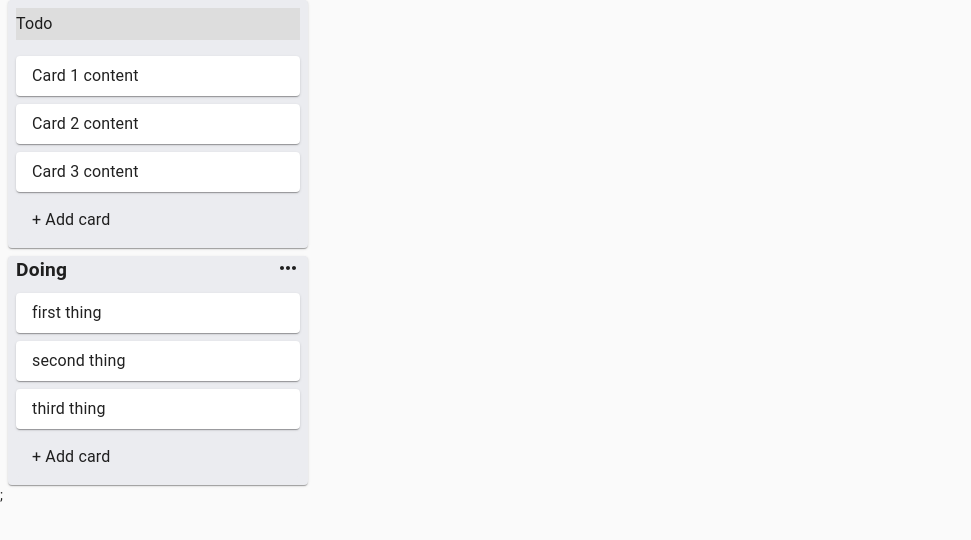
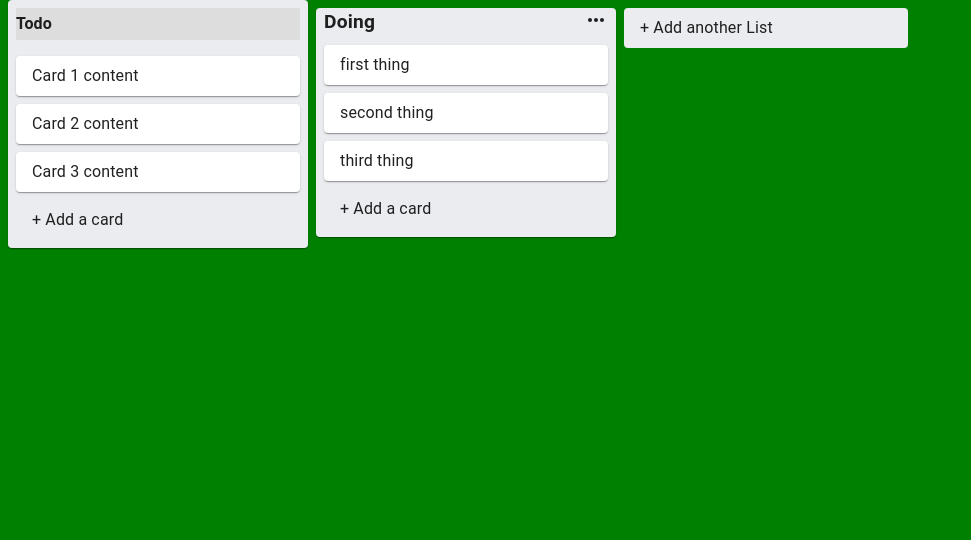
Before and after one commit to anamariatanase/iDoList, a React (Create React App) app: page / in a window 1280 px wide. Both pictures are taken after a click on the element "Todo". Shown: the top 540 px of the page, without its empty margins (0-971 px from the left). Built offline with nearby package versions, Linux system fonts and the light colour scheme.

Commit message:
Finished updating and adding lists

```diff
--- a/src/App.js
+++ b/src/App.js
@@ -1,20 +1,81 @@
 import React, { useState } from 'react';
 import './App.css';
+import { v4 as uuid } from "uuid";
 import List from './components/List/List';
 import store from './utils/store'
+import StoreApi from './utils/storeAPI'
+import InputContainer from './components/Input/InputContainer';
+import { makeStyles } from '@material-ui/core/styles'
+
+const useStyle = makeStyles((theme) => ({
+  root: {
+    display: 'flex',
+    minHeight: "100vh",
+    backgroundColor: "green",
+  }
+}));
+
 function App() {
   const [data, setData] = useState(store);
-  return (
-    <div>
-      {
-        data.listIds.map((listId) => {
-          const list = data.lists[listId];
-          return <List list={list} key={listId} />;
-        })
-      };
+  const classes = useStyle();
+  const addMoreCard = (content, listId) => {
+    const newCardId = uuid();
+    const newCard = {
+      id: newCardId,
+      content: content,
+    };
+    const list = data.lists[listId];
+    list.cards = [...list.cards, newCard];
+    const newState = {
+      ...data,
+      lists: {
+        ...data.lists,
+        [listId]: list,
+      }
+    };
+    setData(newState)
+  };
+  const addMoreList = (title) => {
+    const newListId = uuid();
+    const newList = {
+      id: newListId,
+      title,
+      cards: []
+    };
+    const newState = {
+      listIds: [...data.listIds, newListId],
+      lists: {
+        ...data.lists,
+        [newListId]: newList
+      }
+    }
+    setData(newState);
+  };
+  const updateListTitle = (title, listId) => {
+    const list = data.lists[listId];
+    list.title = title;
 
-    </div>
-
+    const newState = {
+      ...data,
+      lists:{
+        ...data.lists,
+        [listId]:list
+      }
+    }
+    setData(newState);
+  };
+    return (
+    <StoreApi.Provider value={{ addMoreCard, addMoreList, updateListTitle }}>
+      <div className={classes.root}>
+        {
+          data.listIds.map((listId) => {
+            const list = data.lists[listId];
+            return <List list={list} key={listId} />
+          })
+        }
+        <InputContainer type="list" />
+      </div>
+    </StoreApi.Provider>
   );
 }
 
--- a/src/components/Input/InputCard.js
+++ b/src/components/Input/InputCard.js
@@ -1,6 +1,7 @@
 import { Button, fade, IconButton, InputBase, makeStyles, Paper } from "@material-ui/core";
-import React from "react";
+import React, { useContext, useState } from "react";
 import ClearIcon from '@material-ui/icons/Clear'
+import storeAPI from "../../utils/storeAPI";
 
 
 const useStyle = makeStyles((theme) => ({
@@ -22,18 +23,38 @@
     confirm: {
         margin: theme.spacing(0, 1, 1, 1)
     }
-}))
-export default function InputCard({ setOpen }) {
+}));
+export default function InputCard({ setOpen, listId, type }) {
     const classes = useStyle();
+    const { addMoreCard, addMoreList } = useContext(storeAPI);
+    const [title, setTitle] = useState(null);
+    const handleOnChange = (e) => {
+        setTitle(e.target.value)
+    };
+    const handleBtnConfirm = () => {
+        if (type === "card") {
+            addMoreCard(title, listId);
+            setTitle("");
+            setOpen(false);
+        }else{
+            addMoreList(title);
+            setTitle('');
+            setOpen(false);
+        }
+
+    }
+
+
     return (
         <div>
             <div >
                 <Paper className={classes.card}>
-                    <InputBase multiline onBlur={() => setOpen(false)} fullWidth inputProps={{ className: classes.input }} placeholder="Enter text"></InputBase>
+                    <InputBase onChange={handleOnChange} multiline onBlur={() => setOpen(false)} fullWidth inputProps={{ className: classes.input }}
+                        value={title} placeholder={type === 'card' ? "Enter a title of this card..." : "Enter a list title..."}></InputBase>
                 </Paper>
             </div>
             <div className={classes.confirm}>
-                <Button className={classes.btnConfirm} onClick={() => setOpen(false)}>Add card</Button>
+                <Button className={classes.btnConfirm} onClick={handleBtnConfirm}>{type === "card" ? "Add Card" : "Add List"}</Button>
                 <IconButton>
                     <ClearIcon onClick={() => setOpen(false)} />
                 </IconButton>
--- a/src/components/Input/InputContainer.js
+++ b/src/components/Input/InputContainer.js
@@ -4,7 +4,8 @@
 import InputCard from './InputCard'
 const useStyle = makeStyles((theme) => ({
     root: {
-        marginTop: theme.spacing(2)
+        width: '300px',
+        marginTop: theme.spacing(1)
     },
     addCard: {
         padding: theme.spacing(1, 1, 1, 2),
@@ -15,17 +16,17 @@
         },
     }
 }));
-export default function InputContainer() {
+export default function InputContainer({ listId,type }) {
     const classes = useStyle();
     const [open, setOpen] = useState(false);
     return (
-        <div classes={classes.root}>
+        <div className={classes.root}>
             <Collapse in={open}>
-                <InputCard setOpen={setOpen} />
+                <InputCard setOpen={setOpen} listId={listId} type={type}/>
             </Collapse>
             <Collapse in={!open}>
-                <Paper className={classes.addCard} elevation={0} onClick={()=>setOpen(!open)}>
-                    <Typography>+ Add card</Typography>
+                <Paper className={classes.addCard} elevation={0} onClick={() => setOpen(!open)}>
+                    <Typography>{type==="card"? "+ Add a card":"+ Add another List"}</Typography>
                 </Paper>
             </Collapse>
         </div>
--- a/src/components/List/List.js
+++ b/src/components/List/List.js
@@ -6,9 +6,9 @@
 import InputContainer from '../Input/InputContainer';
 const useStyle = makeStyles((theme)=>({
     root:{
-        width:'300px',
+        minWidth:'300px',
         backgroundColor:'#EBECF0',
-        marginLeft:theme.spacing()
+        marginLeft:theme.spacing(1),
 
     },
 }));
@@ -19,11 +19,11 @@
             <Paper className={classes.root}>
                 <CssBaseline/>
                 <Typography>
-                    <Title title={list.title}/>
+                    <Title title={list.title} listId={list.id}/>
                     {list.cards.map((card)=>(
-                        <Card key={card.id} card={card}/>
+                        <Card key={card.id} card={card} />
                     ))}
-                    <InputContainer/>
+                    <InputContainer listId={list.id} type="card"/>
                 </Typography>
             </Paper>
         </div>
--- a/src/components/List/Title.js
+++ b/src/components/List/Title.js
@@ -1,8 +1,9 @@
 import { InputBase, Typography } from '@material-ui/core';
-import React, { useState } from 'react';
+import React, { useContext, useState } from 'react';
 import { makeStyles } from "@material-ui/core/styles";
 import MoreHorizIcon from "@material-ui/icons/MoreHoriz"
-import { TheatersOutlined } from '@material-ui/icons';
+import storeAPI from '../../utils/storeAPI';
+
 const useStyle = makeStyles((theme) => ({
     editableTitleContainer: {
         margin: theme.spacing(1),
@@ -16,22 +17,32 @@
     input: {
         margin:theme.spacing(1),
         '&:focus':{
-            background:"#ddd"
+            background:"#ddd",
+            fontWeight: "bold"
         }
 
     }
 }));
 
-export default function Title({title}) {
+export default function Title({title,listId}) {
     const [open, setOpen] = useState(false);
+    const [newTitle,setNewTitle] = useState(title);
+    const {updateListTitle} = useContext(storeAPI)
     const classes = useStyle();
+    const handleOnChange = (e) =>{
+        setNewTitle(e.target.value);
+    }
+    const handleOnBlur = () => {
+        setOpen(false);
+        updateListTitle(newTitle,listId);
+    }
     return (
         <div>
             {open ?
                 (<div >
-                    <InputBase autoFocus value={title}  inputProps={{
+                    <InputBase onChange={handleOnChange} autoFocus value={newTitle}  inputProps={{
                         className: classes.input,
-                    }} fullWidth onBlur={()=>setOpen(!open)}/>
+                    }} fullWidth onBlur={handleOnBlur}/>
                 </div>
                 ) : (
                     < div className={classes.editableTitleContainer}>
--- /dev/null
+++ b/src/utils/storeAPI.js
@@ -0,0 +1,3 @@
+import React from 'react';
+
+export default React.createContext(null)
```
